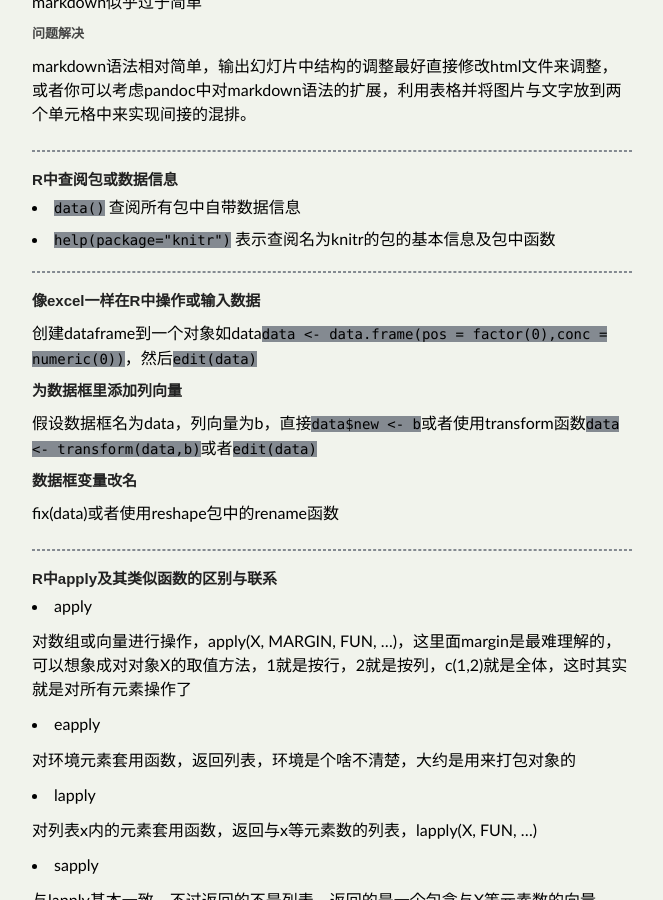
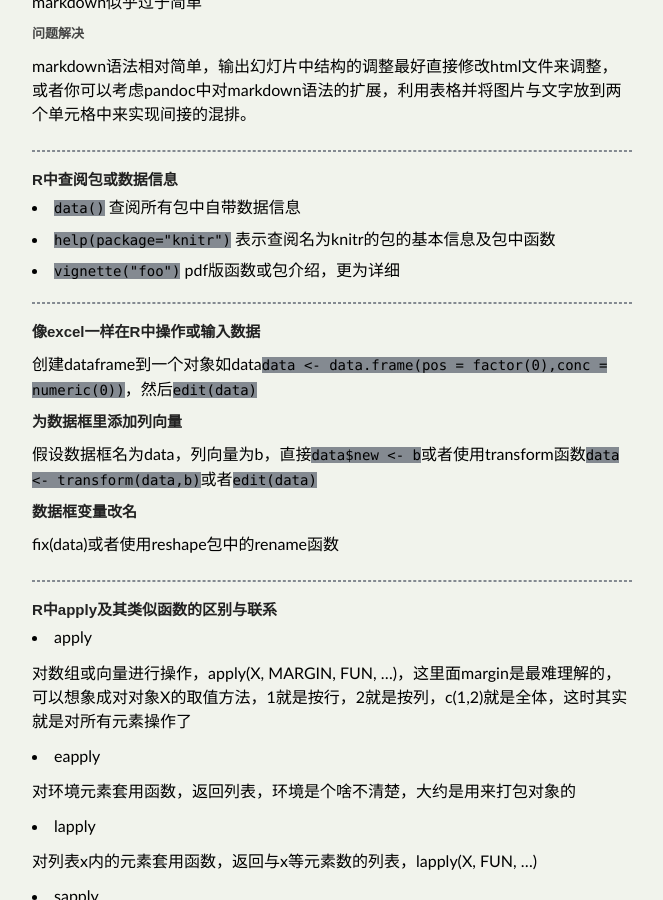
Before and after one commit to yufree/blogcn, a Jekyll site: the page built from Rtips/index.md, in a window 1280 px wide and 900 px high, scrolled down 898 px. Shown: the whole window, without its empty margins (308-971 px from the left). Built offline with Jekyll 4.4.1, drawn with Linux system fonts in a browser that asks for light colours; some web fonts are replaced; comment, search, counter and statistics services are not loaded.

Commit message:
加入vignette介绍

```diff
--- a/Rtips/index.md
+++ b/Rtips/index.md
@@ -54,6 +54,7 @@ markdown语法相对简单，输出幻灯片中结构的调整最好直接修改
 
 - `data()` 查阅所有包中自带数据信息
 - `help(package="knitr")` 表示查阅名为knitr的包的基本信息及包中函数
+- `vignette("foo")` pdf版函数或包介绍，更为详细
 
 ----
 
```
